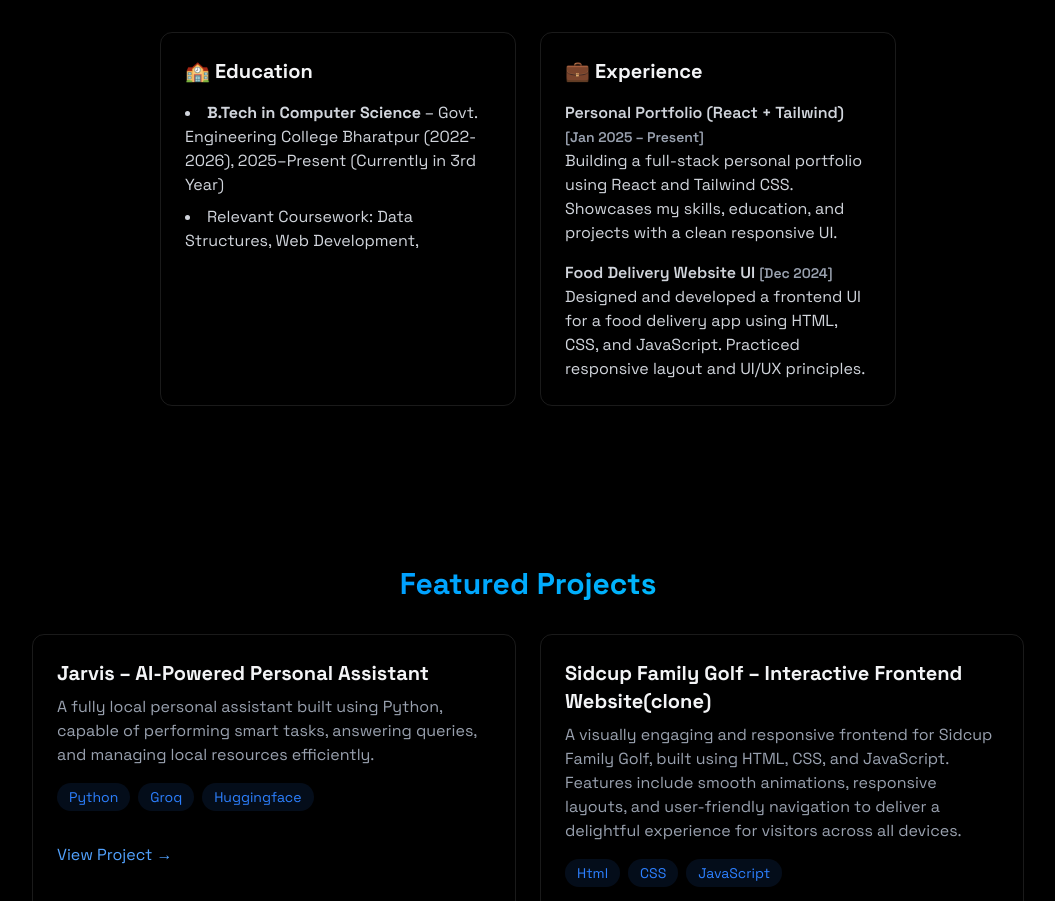
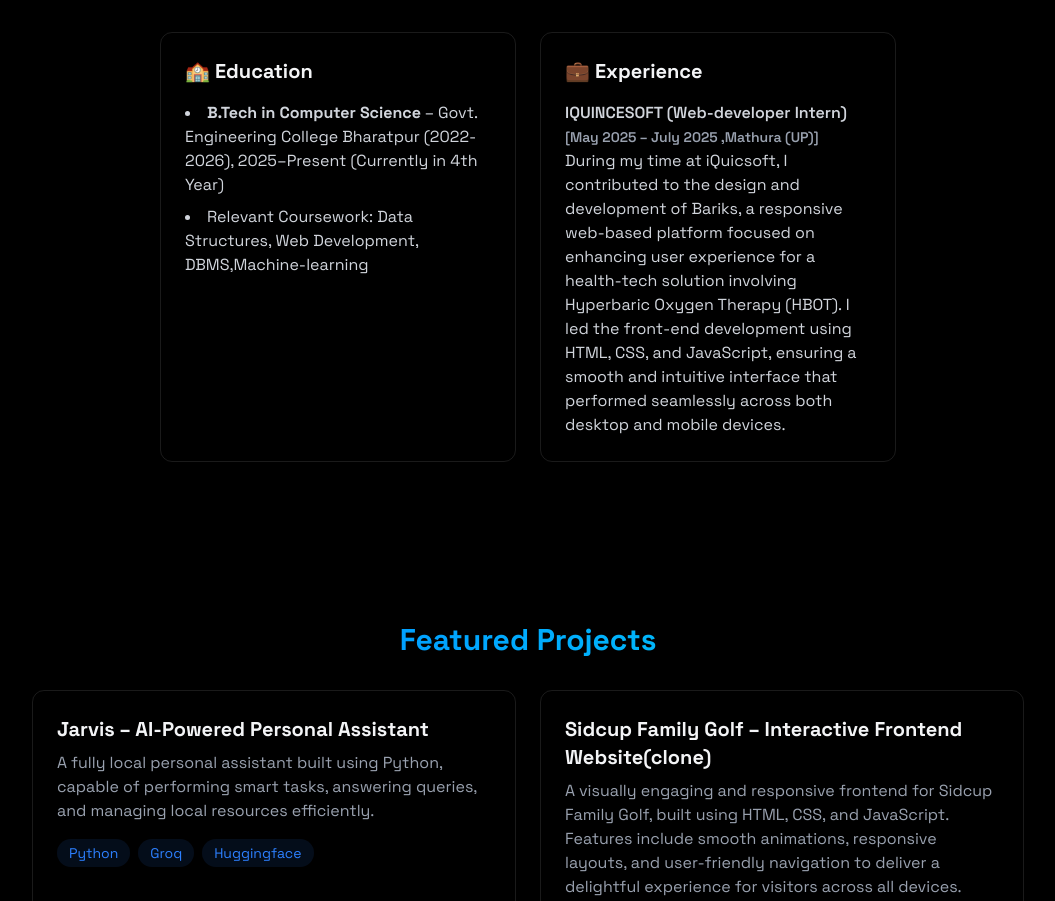
Before and after one commit to Manish632004/manish_portfolio, a React (Vite) app: page / in a window 1280 px wide. Shown: the part 1242-2143 px from the top of the page, without its empty margins (112-1167 px from the left). Built offline with nearby package versions, Linux system fonts and the light colour scheme.

Commit message:
update the about-section

```diff
--- a/src/components/sections/About.jsx
+++ b/src/components/sections/About.jsx
@@ -62,11 +62,11 @@ export const About = () => {
                     <ul className="list-disc list-inside text-gray-300 space-y-2">
                         <li>
                             <strong>B.Tech in Computer Science</strong> – Govt.
-                            Engineering College Bharatpur (2022-2026), 2025–Present (Currently in 3rd Year)
+                            Engineering College Bharatpur (2022-2026), 2025–Present (Currently in 4th Year)
 
                         </li>
                         <li>
-                            Relevant Coursework: Data Structures, Web Development,
+                            Relevant Coursework: Data Structures, Web Development, DBMS,Machine-learning
                         </li>
                     </ul>
 
@@ -77,20 +77,11 @@ export const About = () => {
 
                         <div>
                             <h4 className="font-semibold">
-                                Personal Portfolio (React + Tailwind) <span className="text-sm text-gray-400">[Jan 2025 – Present]</span>
+                                IQUINCESOFT (Web-developer Intern) <span className="text-sm text-gray-400">[May 2025 – July 2025 ,Mathura (UP)]</span>
                             </h4>
                             <p>
-                                Building a full-stack personal portfolio using React and Tailwind CSS. Showcases my skills, education, and projects with a clean responsive UI.
-                            </p>
-                        </div>
-
-                        <div>
-                            <h4 className="font-semibold">
-                                Food Delivery Website UI <span className="text-sm text-gray-400">[Dec 2024]</span>
-                            </h4>
-                            <p>
-                                Designed and developed a frontend UI for a food delivery app using HTML, CSS, and JavaScript. Practiced responsive layout and UI/UX principles.
-                            </p>
+                                During my time at iQuicsoft, I contributed to the design and development of Bariks, a responsive web-based platform focused on enhancing user experience for a health-tech solution involving Hyperbaric Oxygen Therapy (HBOT). I led the front-end development using HTML, CSS, and JavaScript, ensuring a smooth and intuitive interface that performed seamlessly across both desktop and mobile devices.
+                                </p>
                         </div>
 
                     </div>
```
